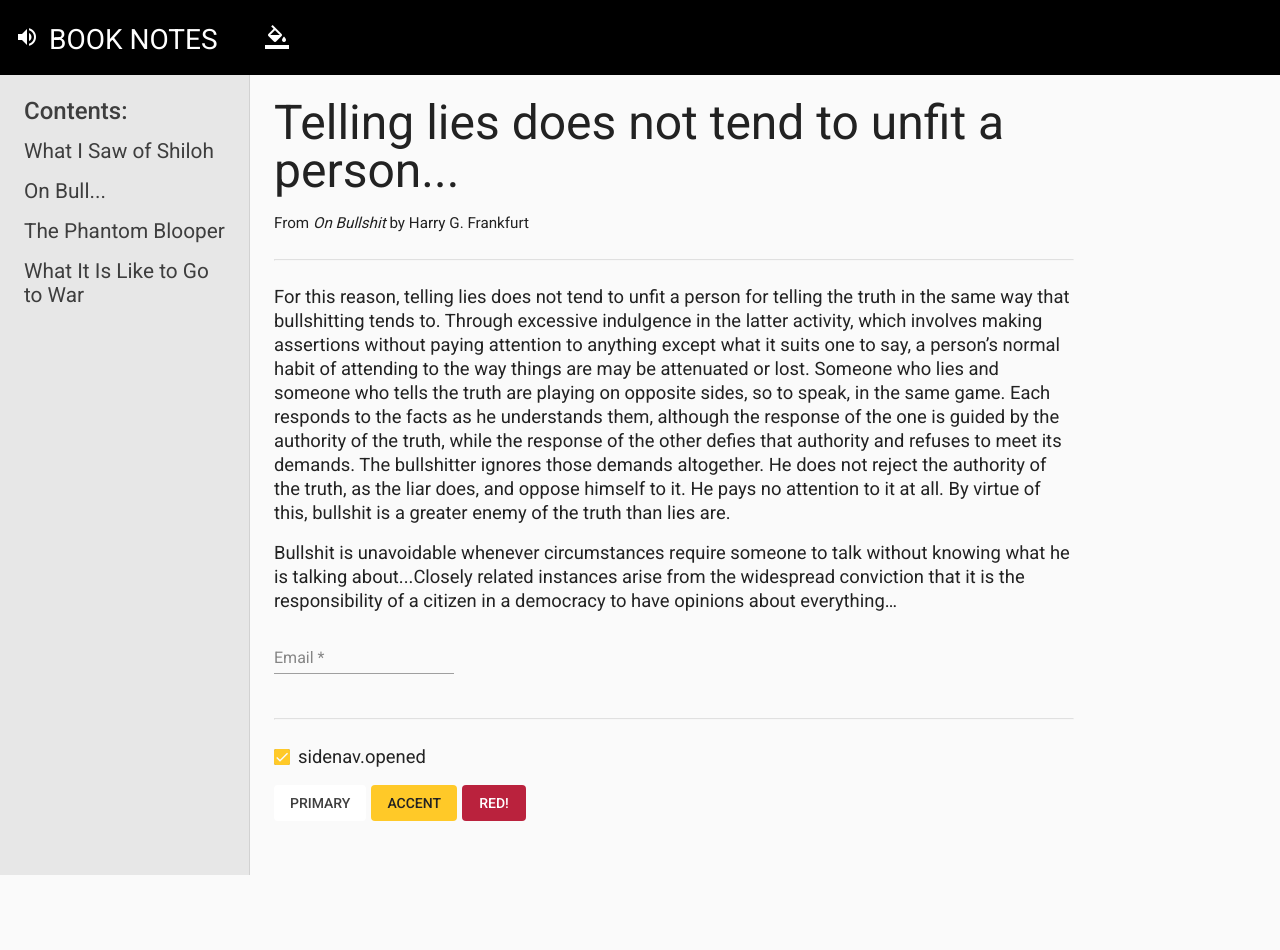
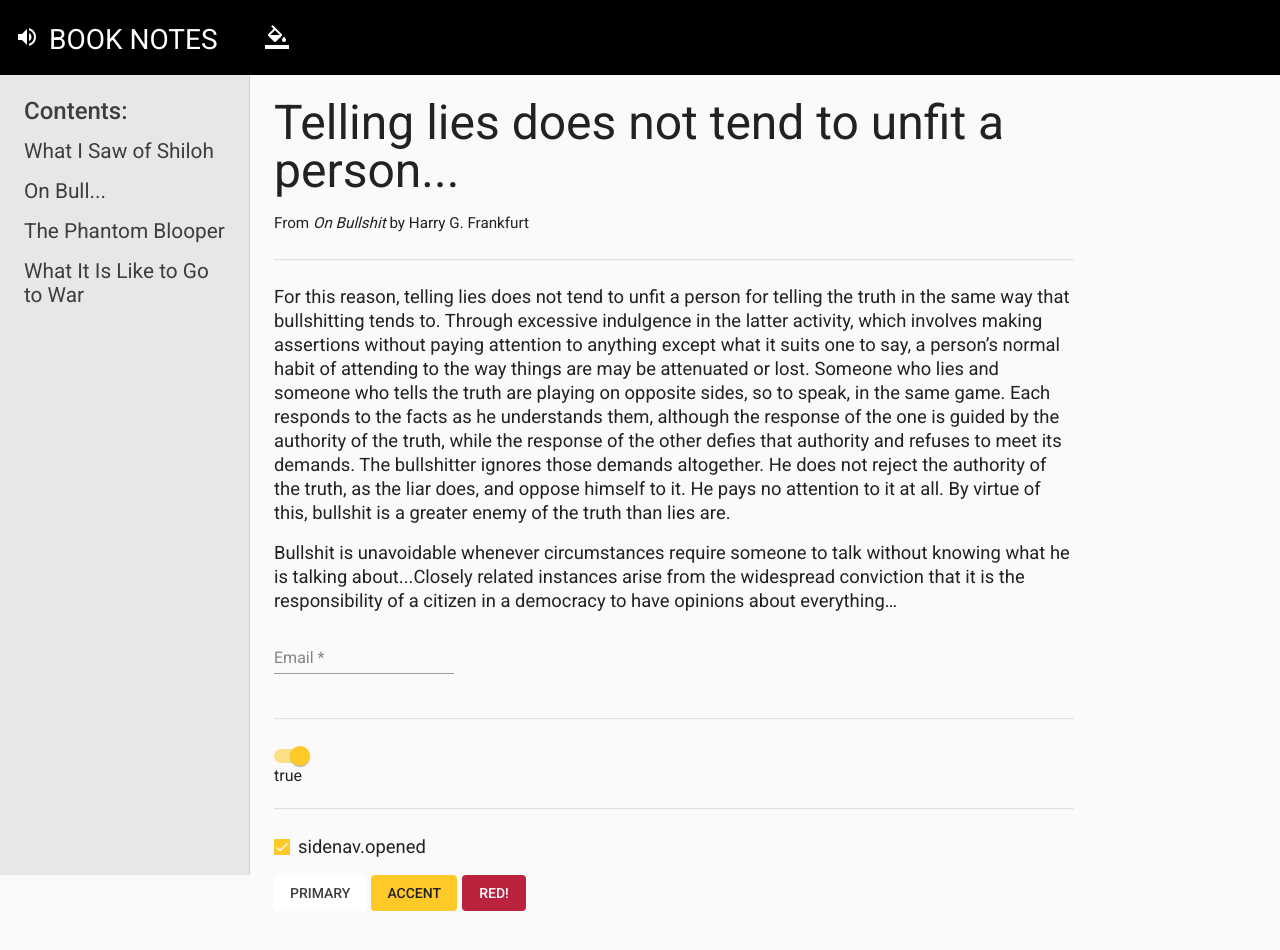
Before and after one commit to dkmullen/projectone, an Angular app: page /pagetwo in a window 1280 px wide. Shown: the top 950 px of the page. Built offline with nearby package versions, Linux system fonts and the light colour scheme.

Commit message:
add slide toggle

```diff
--- a/src/app/app.module.ts
+++ b/src/app/app.module.ts
@@ -9,6 +9,7 @@ import { MatCheckboxModule } from '@angular/material/checkbox';
 import { MatInputModule } from '@angular/material/input';
 import { MatSelectModule } from '@angular/material/select';
 import { MatSidenavModule } from '@angular/material/sidenav';
+import { MatSlideToggleModule } from '@angular/material/slide-toggle';
 
 import { AppComponent } from './app.component';
 import { TopbarComponent } from './topbar/topbar.component';
@@ -42,8 +43,9 @@ const appRoutes: Routes = [
     MatButtonModule,
     MatCheckboxModule,
     MatInputModule,
+    MatSelectModule,
     MatSidenavModule,
-    MatSelectModule,
+    MatSlideToggleModule,
     ReactiveFormsModule,
     RouterModule.forRoot(appRoutes)
   ],
--- a/src/app/pages/pagetwo/pagetwo.component.html
+++ b/src/app/pages/pagetwo/pagetwo.component.html
@@ -16,3 +16,6 @@
     </mat-form-field>
   </form>
   <hr>
+  <mat-slide-toggle [(ngModel)]="myModel"></mat-slide-toggle>
+  <div>{{myModel}}</div>
+  <hr>
--- a/src/app/pages/pagetwo/pagetwo.component.ts
+++ b/src/app/pages/pagetwo/pagetwo.component.ts
@@ -1,4 +1,4 @@
-import { Component } from '@angular/core';
+import { Component, OnInit } from '@angular/core';
 import { FormControl, Validators } from '@angular/forms'
 
 @Component({
@@ -7,9 +7,19 @@ import { FormControl, Validators } from '@angular/forms'
   styleUrls: ['./pagetwo.component.css']
 })
 
-export class PagetwoComponent {
+export class PagetwoComponent implements OnInit {
   emailFormControl = new FormControl('', [
     Validators.required,
     Validators.pattern('[a-zA-Z0-9_-]+$'),
   ]);
+
+  myModel = false;
+
+  ngOnInit() {
+    setTimeout(() => {
+      this.myModel = true;
+    }, 3000);
+  }
+
+
 }
```
